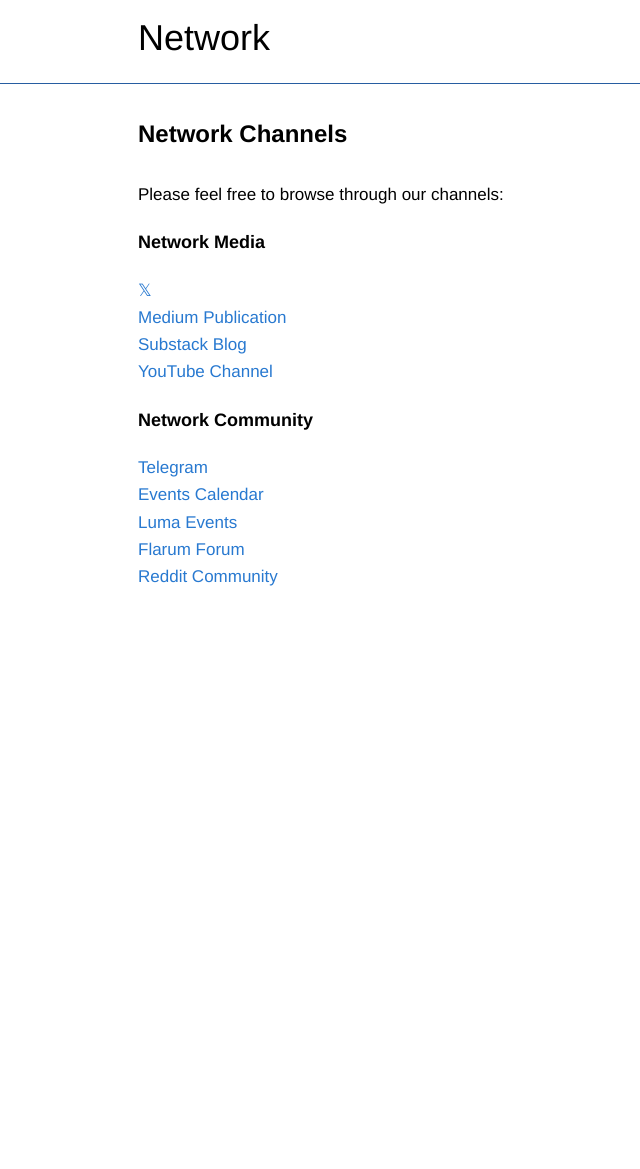
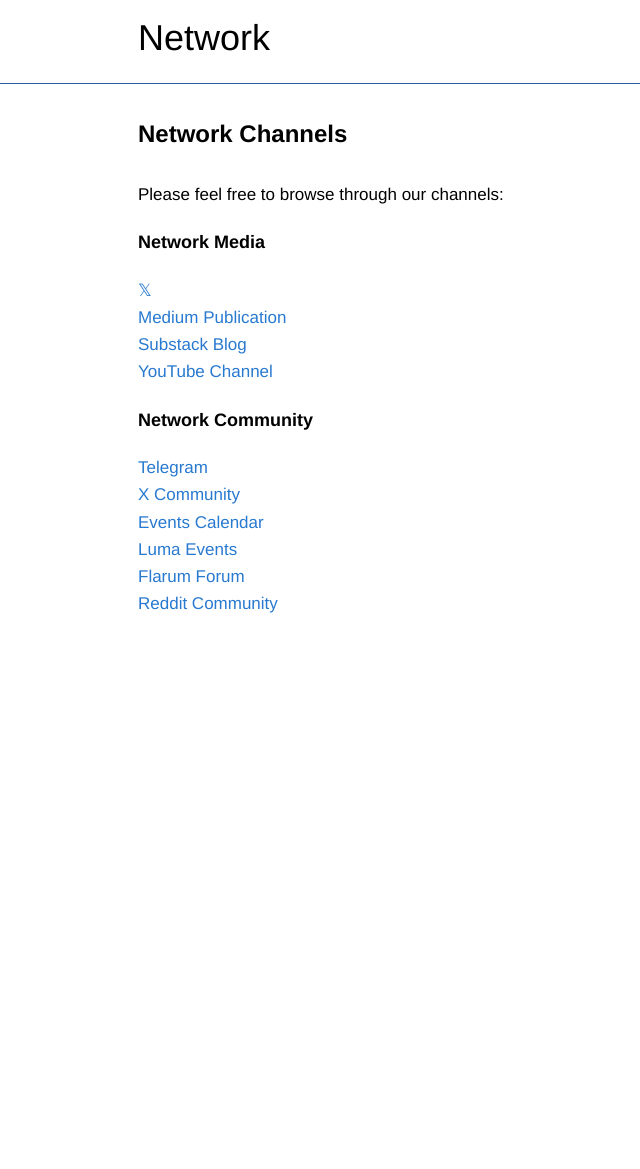
Before and after one commit to networkf/network.github.io, a Jekyll site: the page built from channels.md, in a window 1280 px wide. Shown: the whole page, without its empty margins (137-777 px from the left). Built offline with Jekyll 4.4.1, drawn with Linux system fonts in a browser that asks for light colours; some web fonts are replaced; our own code applies the rules of GitHub Pages for plain Markdown files; the repository's description, which GitHub fills in, is left out; before the commit the page ends 1141 px from its top, so only the background shows below that.

Commit message:
Update channels.md

```diff
--- a/channels.md
+++ b/channels.md
@@ -25,6 +25,8 @@ Please feel free to browse through our channels:
 
 <a href="https://t.me/networkfoundation">Telegram</a>
 <br>
+<a href="https://x.com/i/communities/1725849980240384096">X Community</a>
+<br>
 <a href="https://www.notion.so/networkfoundation/210b521638de80c8a1ccec5b52f7d82c">Events Calendar</a>
 <br>
 <a href="https://lu.ma/user/net_work">Luma Events</a>
```
